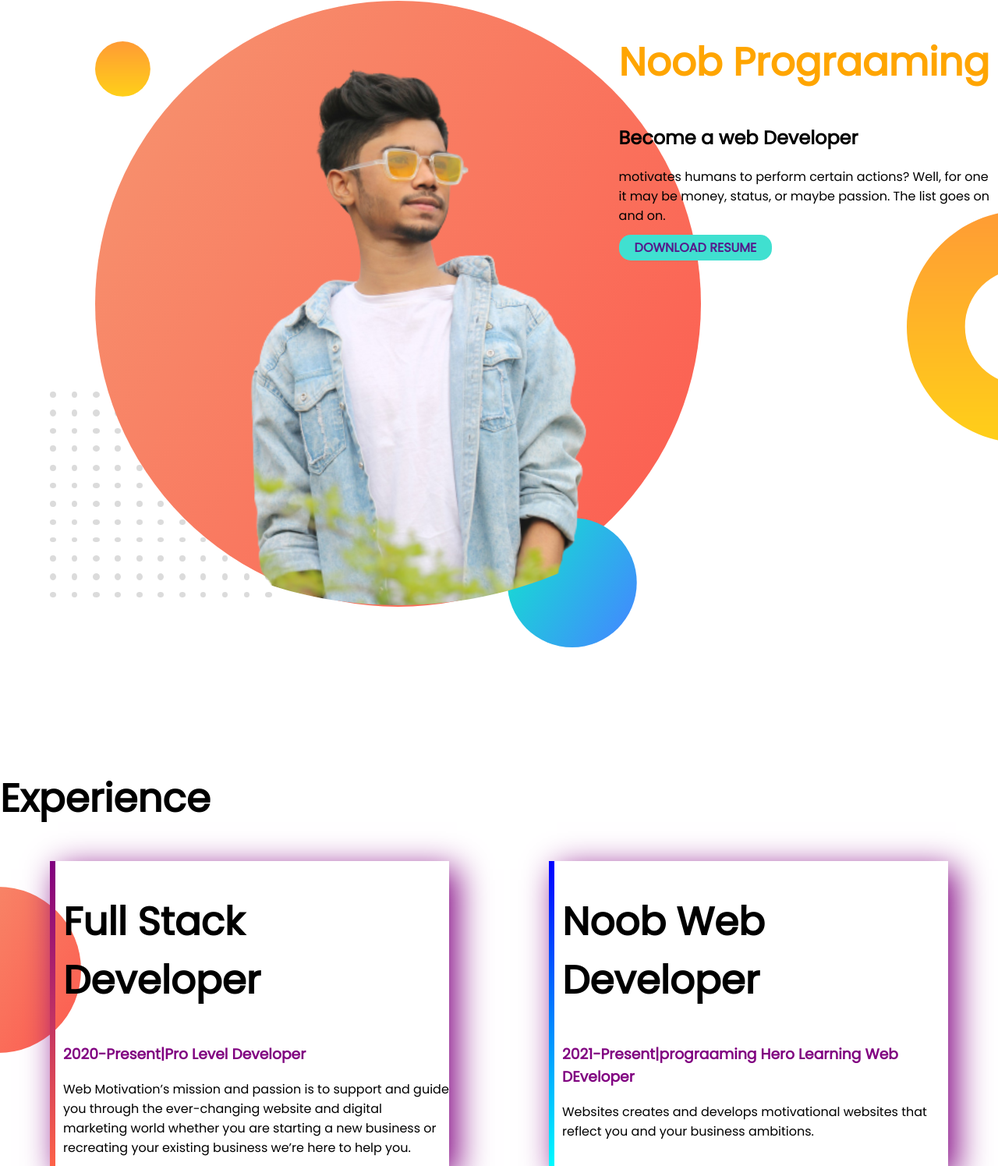
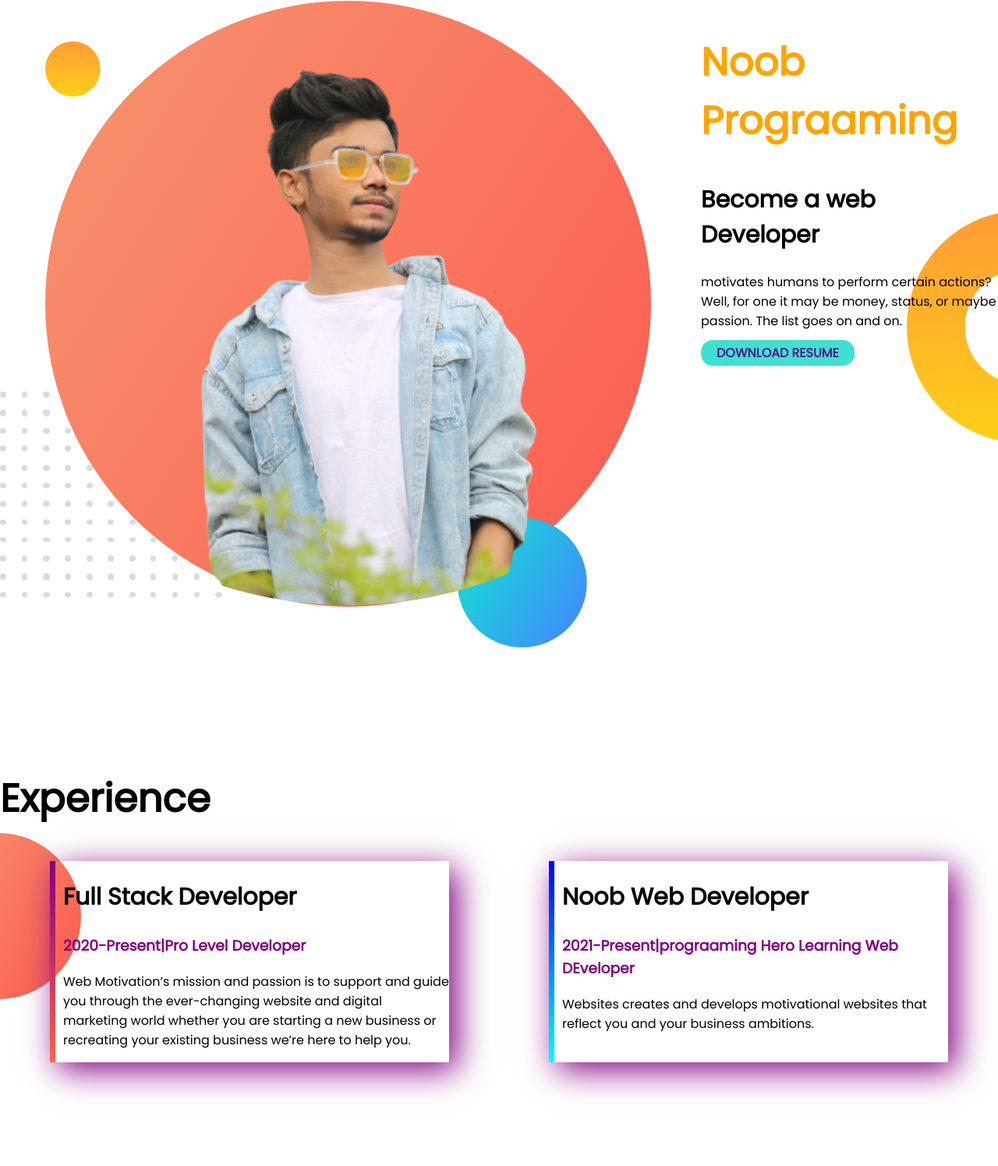
Before and after one commit to Xaraf-Ash/developer-portfolio, a plain HTML site: page index.html in a window 1280 px wide. Shown: the part 842-2337 px from the top of the page at 78% size. Drawn offline with Linux system fonts and the light colour scheme.

Commit message:
font size added

```diff
--- a/index.html
+++ b/index.html
@@ -24,7 +24,7 @@
         </div>
    </section>
    <section class="dream-big flexible-container">
-       <div class="half-width">
+       <div class="half_width">
            <img src="images/ash-bg.png" alt="">
        </div>
        <div class="half-width">
@@ -40,12 +40,12 @@
        <h1>Experience</h1>
       <div class="flexible-container">
         <div id="full-stack" class="experience-item">
-            <h1>Full Stack Developer</h1>
+            <h2>Full Stack Developer</h2>
             <h3 class="font-color">2020-Present|Pro Level Developer</h3>
             <p>Web Motivation’s mission and passion is to support and guide you through the ever-changing website and digital marketing world whether you are starting a new business or recreating your existing business we’re here to help you.</p>
         </div>
         <div id="web-dev"class="experience-item">
-            <h1>Noob Web Developer</h1>
+            <h2>Noob Web Developer</h2>
             <h3 class="font-color">2021-Present|prograaming Hero Learning Web DEveloper</h3>
             <p>Websites creates and develops motivational websites that reflect you and your business ambitions.</p>
 
--- a/style.css
+++ b/style.css
@@ -83,3 +83,6 @@ h1{
 footer p{
     text-align: center;
 }
+h2{
+    font-size: 30px;
+}
```
